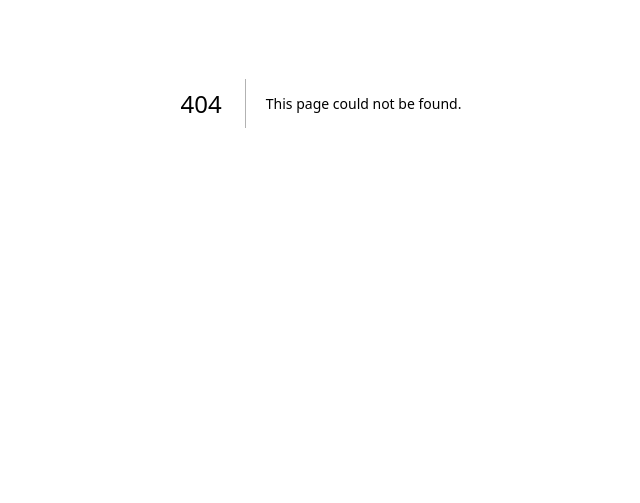
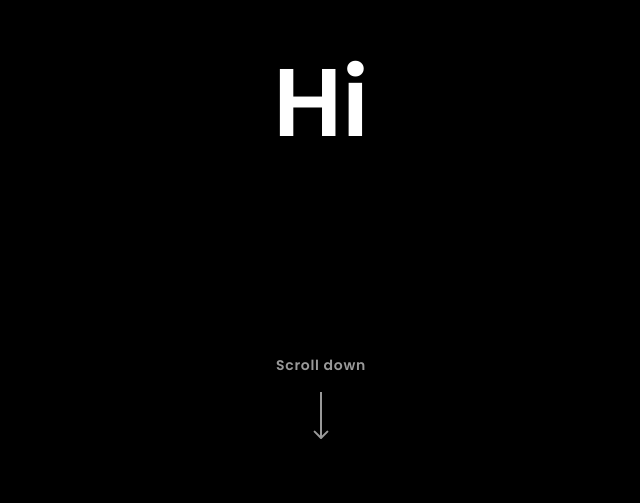
Before and after one commit to sokhuong-uon/sokhuong-old-portfolio, a Next.js app: page /design in a window 1280 px wide. Before the commit this address had no page. Shown: the part 297-800 px from the top of the page, without its empty margins (319-959 px from the left). Built offline with nearby package versions, Linux system fonts and the light colour scheme.

Commit message:
feat: move sample to design page

```diff
--- /dev/null
+++ b/pages/design.tsx
@@ -0,0 +1,51 @@
+import type { NextPage } from 'next'
+import Head from 'next/head'
+import { Poppins } from '@next/font/google'
+
+import { Page1 } from 'components/Page1'
+import { Page2 } from 'components/Page2'
+import { Page3 } from 'components/Page3'
+import { Page4 } from 'components/Page4'
+
+const poppins = Poppins({
+	weight: [
+		'300', // light
+		'400', // normal
+		'500', // medium
+		'600', // semibold
+		'700' // bold
+	],
+	variable: '--font-poppins',
+	subsets: ['latin']
+})
+
+const Design: NextPage = () => {
+	return (
+		<>
+			<Head>
+				<title>Sokhuong | Design</title>
+				<meta name="Description" content="Web Developer. Design with Figma" />
+			</Head>
+
+			<div
+				id="container"
+				className={`${poppins.className} relative w-screen h-screen`}
+			>
+				{/* Contain HTML Overlay */}
+				<main
+					id="html-content"
+					className="absolute inset-0 z-10 w-full h-full pointer-events-none touch-none"
+				>
+					<div className="relative w-full h-full">
+						<Page1 />
+						<Page2 />
+						<Page3 />
+						<Page4 />
+					</div>
+				</main>
+			</div>
+		</>
+	)
+}
+
+export default Design
```
